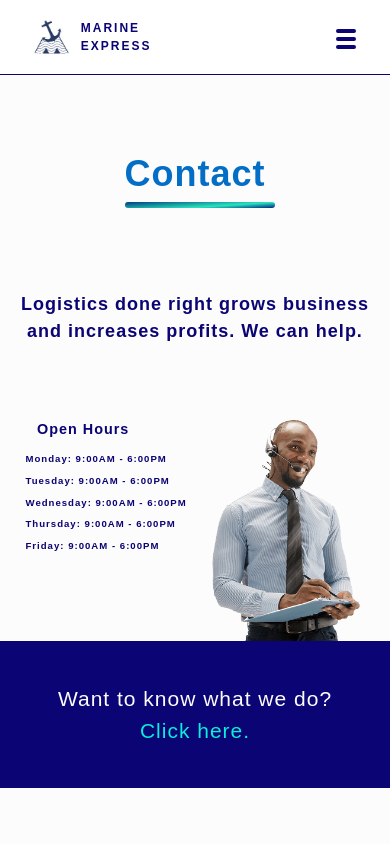
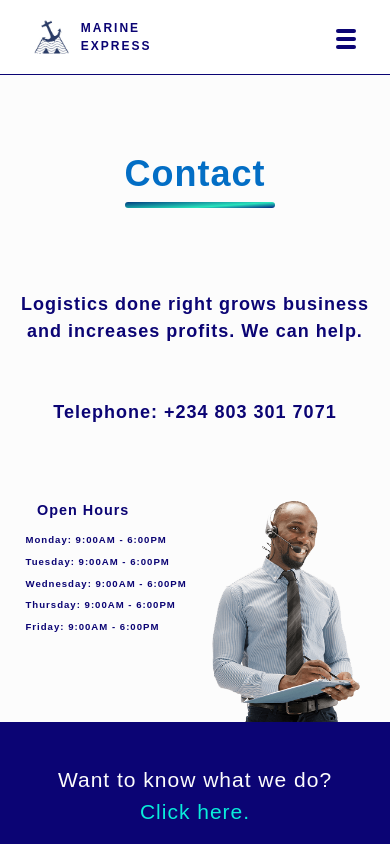
Before and after one commit to abeonweb/marine-express-site, a Next.js app: page /contact in a window 390 px wide. Shown: the top 844 px of the page. Built offline with nearby package versions, Linux system fonts and the light colour scheme.

Commit message:
added mobile number

```diff
--- a/pages/contact/index.js
+++ b/pages/contact/index.js
@@ -10,6 +10,11 @@ const Contact = ({ days }) => {
       <h1 className="title">Contact</h1>
       <p className={styles.text}>Logistics done right grows business and increases profits. We can help.</p>
       <section className={`top-section ${styles.contact}`}>
+        <div>
+          <p className={styles.text}>
+            Telephone: +234 803 301 7071
+          </p>
+        </div>
         <div className={styles.workHoursContainer}>
           <div className={styles.imageContainer}>
             <img src="../images/headset-man.png" alt="" className={styles.image} />
@@ -41,7 +46,7 @@ const Contact = ({ days }) => {
   )
 }
 
-export async function getStaticProps(){
+export async function getStaticProps() {
   return {
     props: {
       days
```
